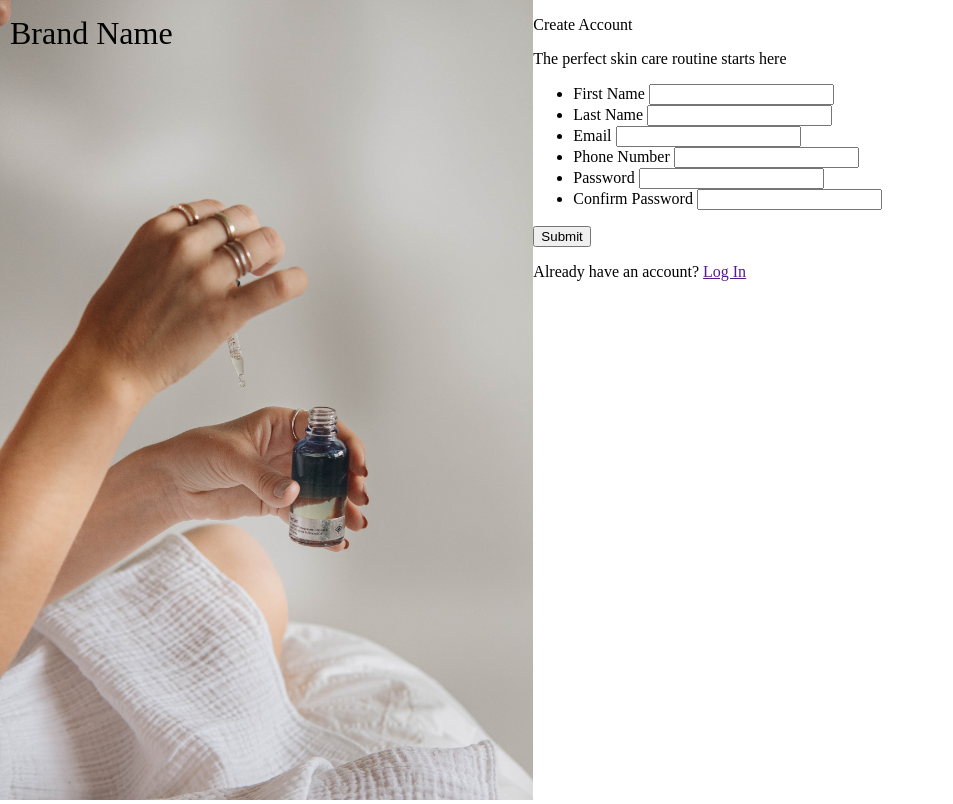
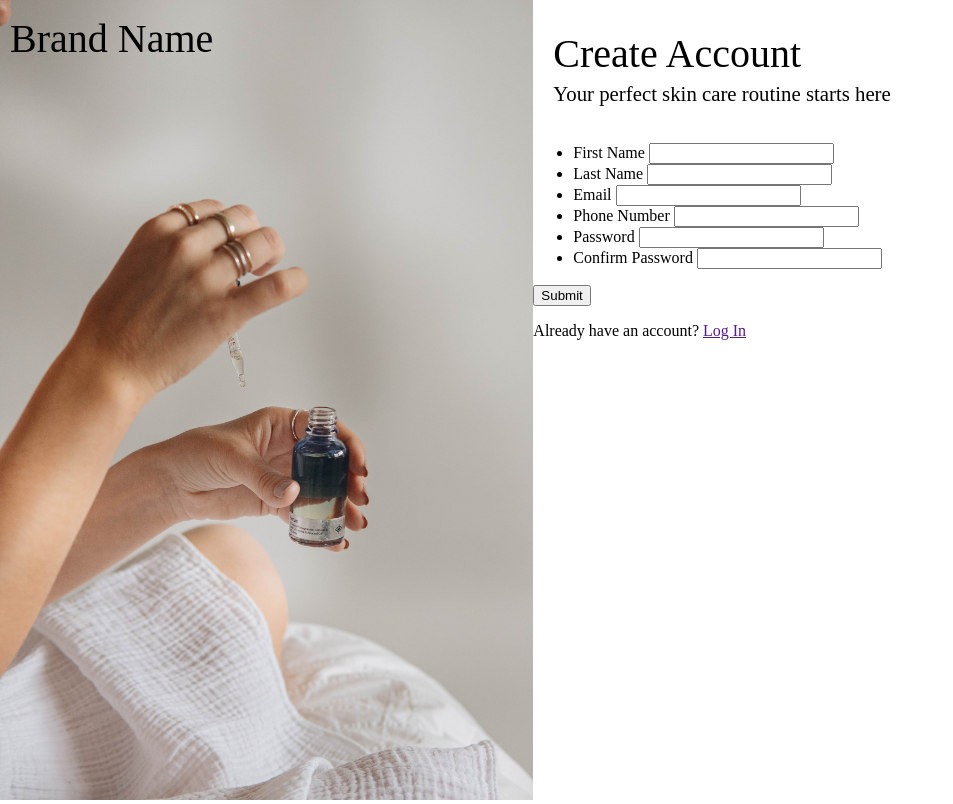
Before and after one commit to Lune3/sign_up-form, a plain HTML site: page index.html in a window 1280 px wide. Shown: the whole page, without its empty margins (0-953 px from the left). Drawn offline with Linux system fonts and the light colour scheme.

Commit message:
Positioned create account

```diff
--- a/index.html
+++ b/index.html
@@ -12,9 +12,9 @@
         <img src="images/mathilde-langevin-FDRaYqiTY1k-unsplash.jpg" alt="an image of company product">
     </div>
     <div>
-        <div>
+        <div class="accountCreation">
             <p>Create Account</p>
-            <p>The perfect skin care routine starts here</p>
+            <p>Your perfect skin care routine starts here</p>
         </div>
         <div class="formBox">
             <form action="" method="post">
@@ -45,10 +45,8 @@
                     </li>
                 </ul>
                 <button type="button">Submit</button>
+                <p>Already have an account? <a href="">Log In</a></p>
             </form>
-            <div>
-                <p>Already have an account? <a href="">Log In</a></p>
-            </div>
         </div>
     </div>
 </body>
--- a/styleSheet.css
+++ b/styleSheet.css
@@ -14,9 +14,26 @@ body div:first-child{
     position: absolute;
     top: 15px;
     left: 10px;
-    font-size: 2rem;
+    font-size: 2.5rem;
 }
 
 img[src^= "images/"]{
     max-height: 100vh;
 }
+
+.accountCreation p:first-child{
+    font-size: 2.5rem;
+    padding: 30px 20px 0px 20px;
+    margin: 0;
+}
+
+.accountCreation p:nth-child(2){
+    font-size: 1.3rem;
+    padding-left: 20px;
+    margin-top: 5px;
+}
+
+body div:last-child{
+    display: flex;
+    flex-direction: column;
+}
```
